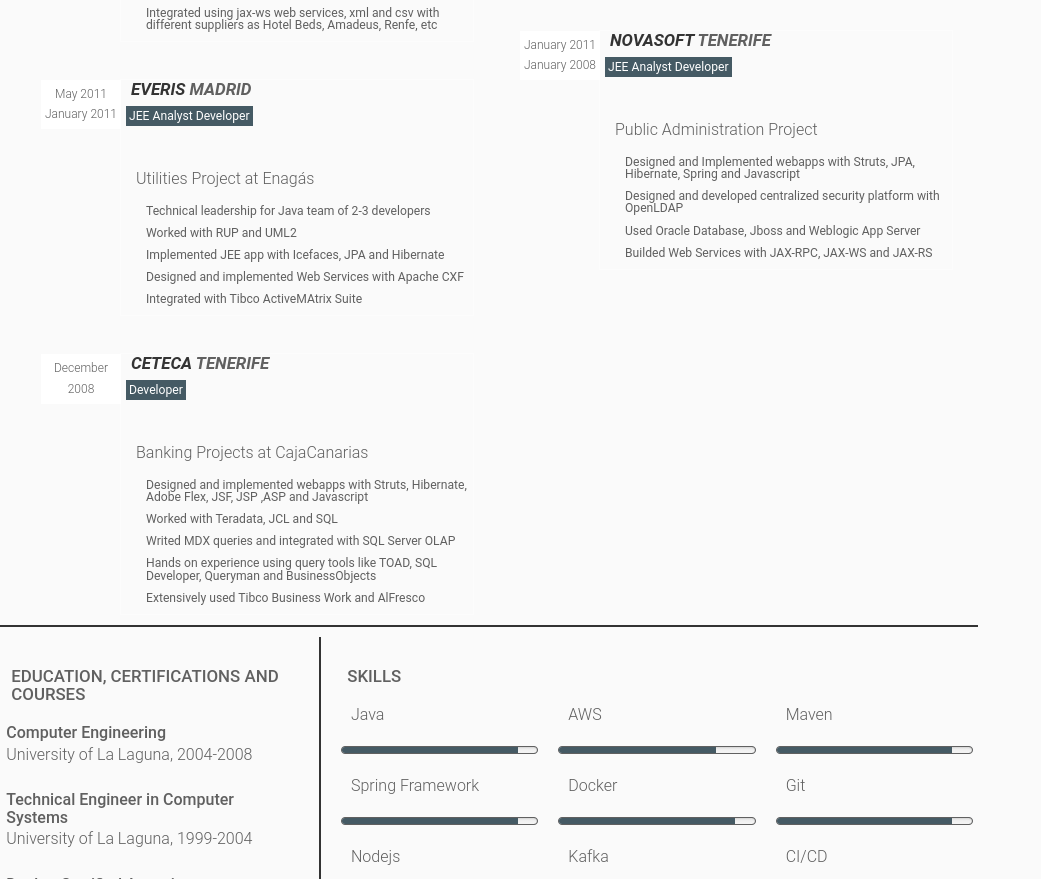
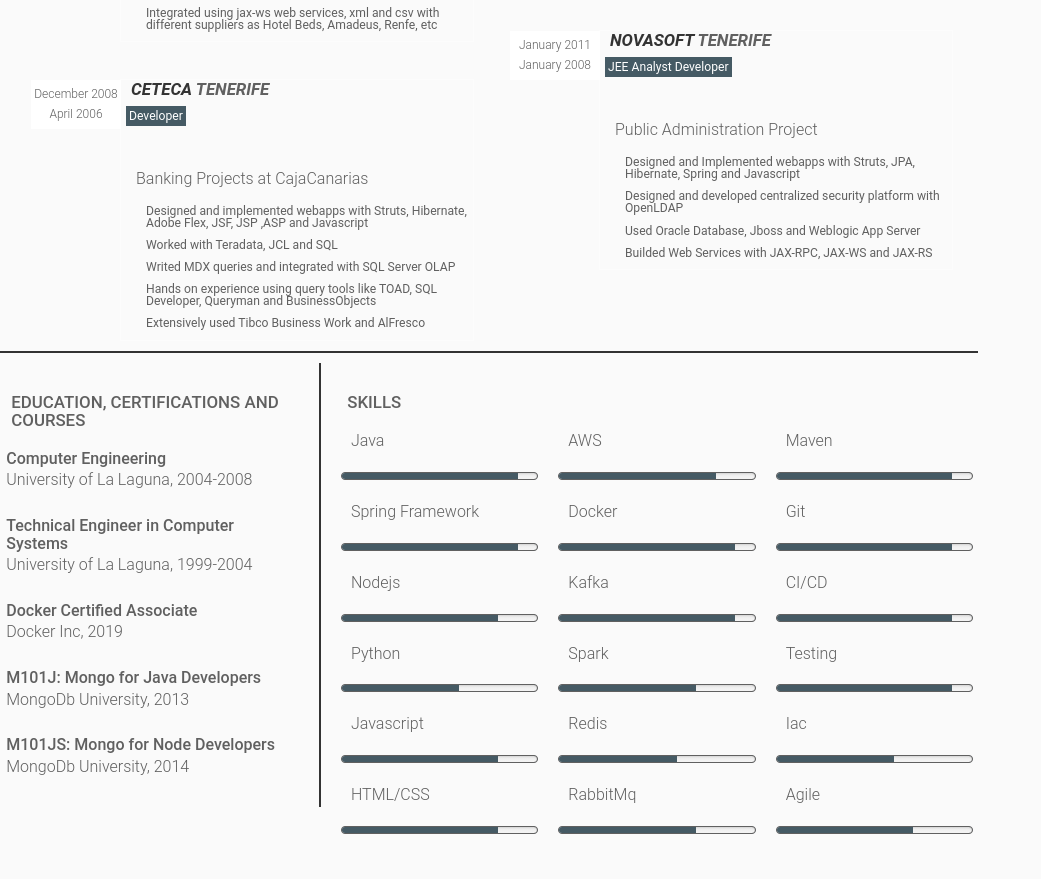
Before and after one commit to airanluis/cv, a plain HTML site: page index.html in a window 1280 px wide. Shown: the part 1047-1926 px from the top of the page, without its empty margins (0-1041 px from the left). Drawn offline with nearby package versions, Linux system fonts and the light colour scheme.

Commit message:
Fixed experience

```diff
--- a/cv-styles.css
+++ b/cv-styles.css
@@ -79,7 +79,7 @@ section p {line-height: 1.3em!important; padding: 0 10px 5px!important;font-size
 #experience article h1 a:hover {background-color: #333; color: #eee}
 #experience article h1 span {color: #777; font-size: 0.8em; font-weight: normal;}
 #experience article h2 {background: #eee; display: inline; font-size: 0.9em; font-weight: normal; padding: 3px;}
-#experience article .start, #experience article .end {background: #fff; border-top: 1px dashed #ddd; font-size: 0.75em; left: -80px; padding: 4px 0; position: absolute; text-align: center; top: 19px; width: 80px;}
+#experience article .start, #experience article .end {background: #fff; border-top: 1px dashed #ddd; font-size: 0.75em; left: -90px; padding: 4px 0; position: absolute; text-align: center; top: 19px; width: 90px;}
 #experience article .end {top: 0; border: none}
 #experience article p {font-size: 0.9em; line-height: 22px; margin: 10px 0 0; padding-left: 0;}
 
--- a/index.html
+++ b/index.html
@@ -97,20 +97,6 @@
                     <li>Builded triggers and PL/SQL scripts with Oracle</li>
                     <li>Integrated using jax-ws web services, xml and csv with different suppliers as Hotel Beds,
                         Amadeus, Renfe, etc</li>
-                </ul>
-            </article>
-            <article>
-                <h1><a title="Everis" href="http://www.everis.com">Everis</a> Madrid</h1>
-                <h2>JEE Analyst Developer</h2>
-                <p><time class="start" datetime="2011-01-01">January 2011</time><br><time class="end"
-                        datetime="2011-05-30">May 2011</time></p>
-                <p>Utilities Project at Enagás</p>
-                <ul class="experience_details">
-                    <li>Technical leadership for Java team of 2-3 developers</li>
-                    <li>Worked with RUP and UML2</li>
-                    <li>Implemented JEE app with Icefaces, JPA and Hibernate</li>
-                    <li>Designed and implemented Web Services with Apache CXF</li>
-                    <li>Integrated with Tibco ActiveMAtrix Suite</li>
                 </ul>
             </article>
             <article>
```
